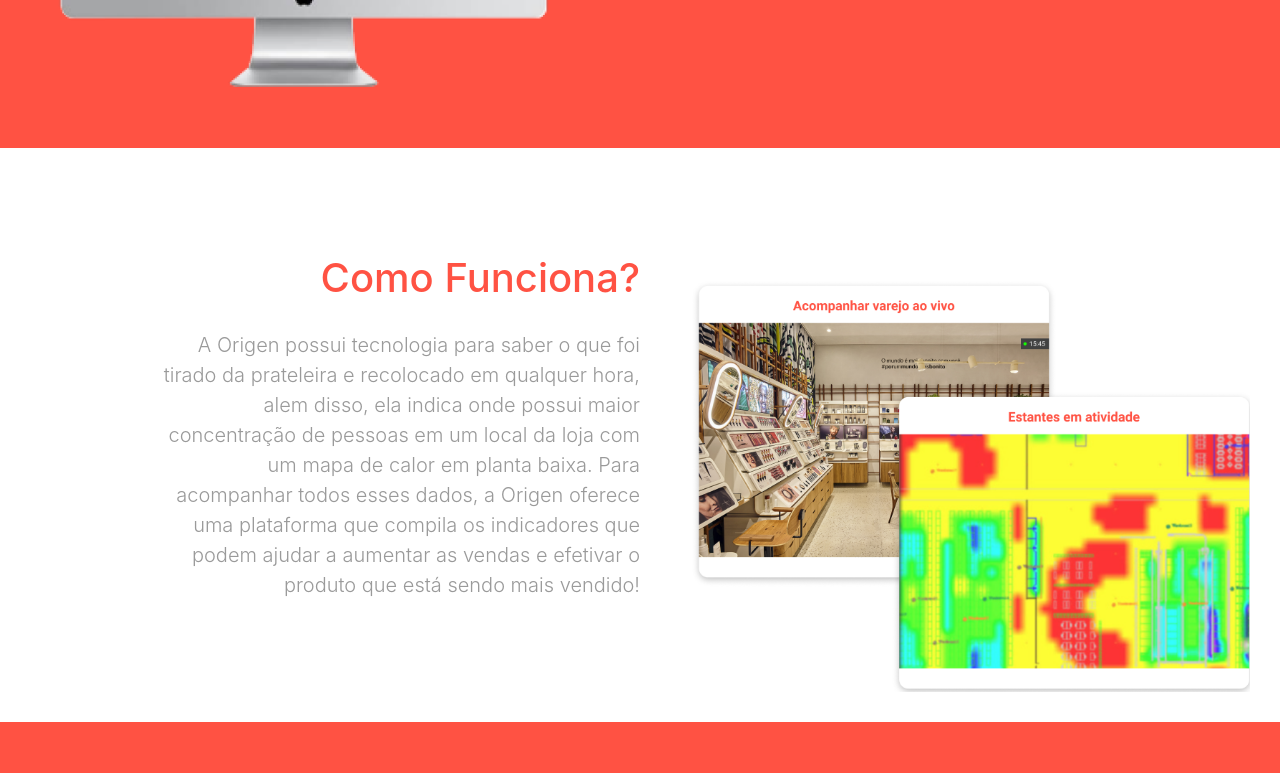
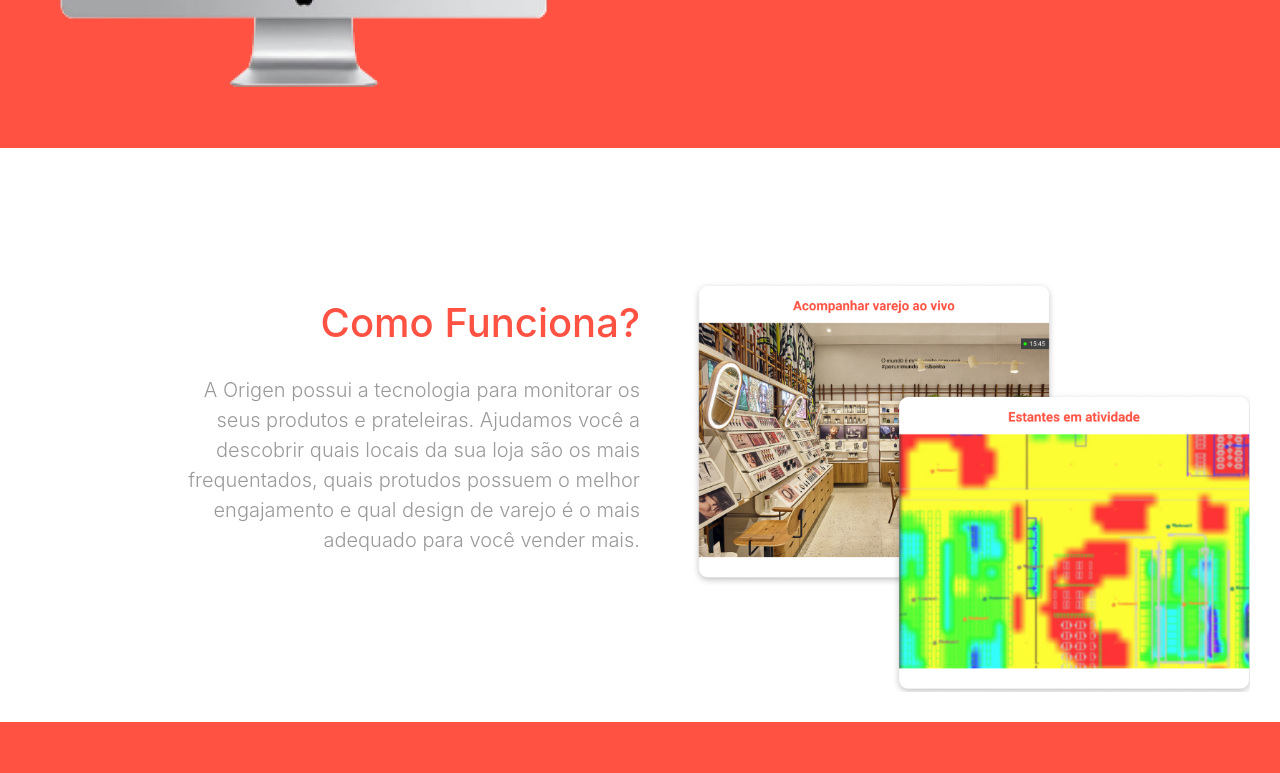
Before and after one commit to Gilbeltrame/Hacka-Eugenio, a plain HTML site: page index.html in a window 1280 px wide. Shown: the part 535-1308 px from the top of the page. Drawn offline with Linux system fonts and the light colour scheme.

Commit message:
Text edit

```diff
--- a/index.html
+++ b/index.html
@@ -55,13 +55,10 @@
             <div class="titulo">
                 <h1>Como Funciona?</h1>
                 <p class="text-right lead">
-                    A Origen possui tecnologia para saber o que foi
-                    tirado da prateleira e recolocado em qualquer hora,
-                    alem disso, ela indica onde possui maior concentração de pessoas em um local
-                    da loja com um mapa de calor em planta baixa.
-                    Para acompanhar todos esses dados, a
-                    Origen oferece uma plataforma que compila os indicadores que podem
-                    ajudar a aumentar as vendas e efetivar o produto que está sendo mais vendido!
+                    A Origen possui a tecnologia para monitorar os seus produtos e prateleiras.
+                    Ajudamos você a descobrir quais locais da sua loja são os mais frequentados,
+                    quais protudos possuem o melhor engajamento e qual design de varejo é o mais
+                    adequado para você vender mais.
                 </p>
 
             </div>
```
